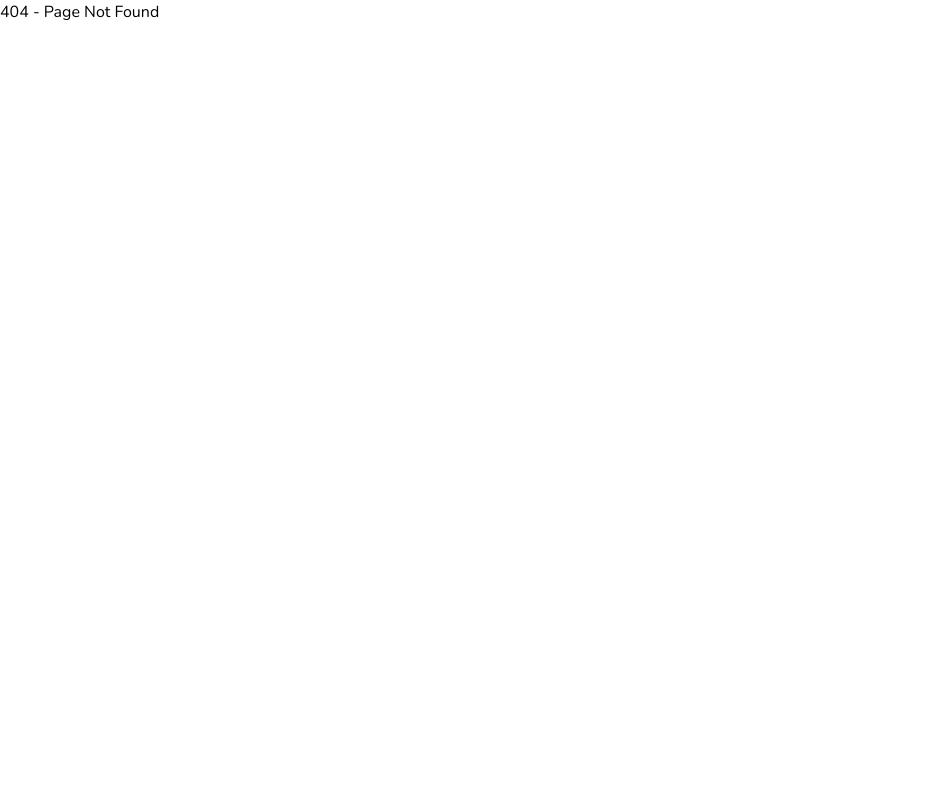
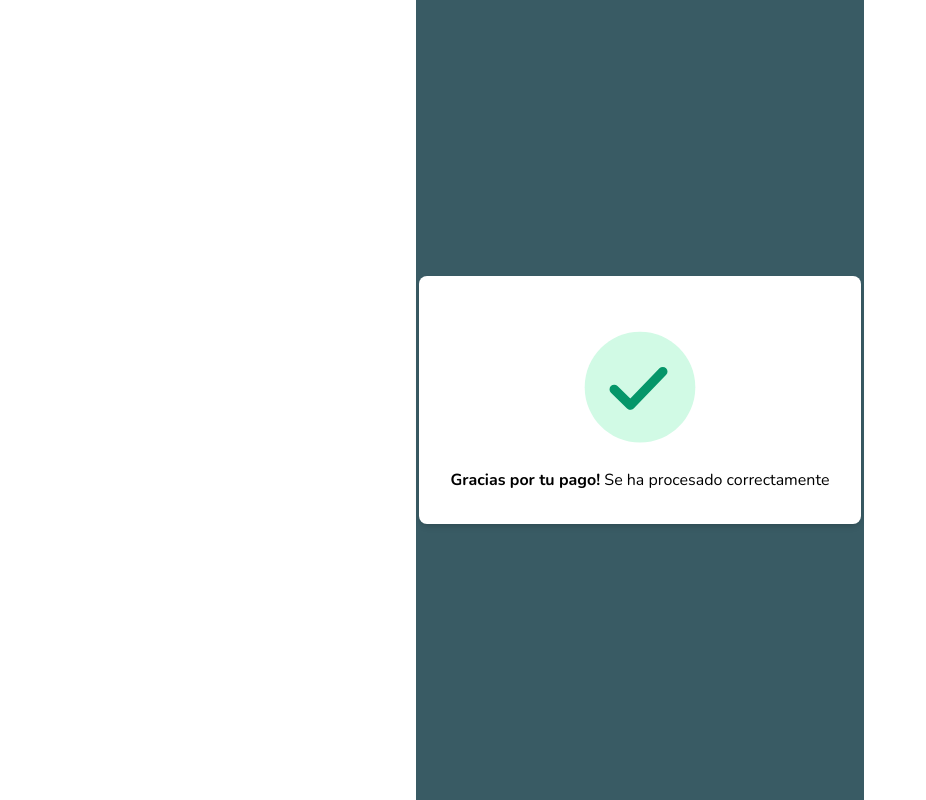
Before and after one commit to cricripagos/SimpleCrypto, a Next.js app: page /success/1 in a window 1280 px wide. Before the commit this address had no page. Shown: the whole page, without its empty margins (0-926 px from the left). Built offline with nearby package versions, Linux system fonts and the light colour scheme.

Commit message:
[Add] Confirmation1

```diff
--- a/package.json
+++ b/package.json
@@ -22,8 +22,10 @@
     "next": "13.3.0",
     "next-page-transitions": "^1.0.0-beta.2",
     "postcss": "8.4.21",
+    "prop-types": "^15.8.1",
     "react": "18.2.0",
     "react-dom": "18.2.0",
+    "react-lottie": "^1.2.3",
     "react-redux": "^8.0.5",
     "tailwindcss": "3.3.1",
     "wagmi": "^0.12.10"
--- a/src/pages/components/FooterPay/FooterPay.js
+++ b/src/pages/components/FooterPay/FooterPay.js
@@ -4,6 +4,7 @@ import { useDispatch, useSelector } from "react-redux"
 import { useEffect } from 'react'
 import { useState } from 'react'
 import { useSwitchNetwork, useNetwork, usePrepareContractWrite, useContractWrite, useWaitForTransaction, erc20ABI } from 'wagmi'
+import { useRouter } from 'next/router'
 
 const PayButton = ({ text }) => {
     const [chainOk, setChainOk] = useState(false)
@@ -19,6 +20,7 @@ const PayButton = ({ text }) => {
     // Este deberia cambiarse por hook a store, pero tambien se tiene que editar a medida que sucedan cosas para que se renderize en otro componente
     const [status, setStatus] = useState('')
     const dispatch = useDispatch()
+    const router = useRouter()
     //TODO cambiar variable de abajo por hook a store
     console.log(keys)
     const chosen_network = 80001
@@ -90,6 +92,7 @@ const PayButton = ({ text }) => {
     const { dataWait, isErrorWait, isLoadingWait } = useWaitForTransaction({
         hash: data?.hash,
         onSuccess(d) {
+            router.push('/success/000')
             dispatch(setToast({ message: 'La transaccion fue correctamente procesada con hash:' + d.transactionHash, status: 'success', loading: false, show: true}))
             // setStatus('La transaccion fue correctamente procesada con hash:' + d.transactionHash)
         },
--- a/src/pages/pagar/[merchant].js
+++ b/src/pages/pagar/[merchant].js
@@ -15,12 +15,11 @@ import Toast from "../components/Toast/Toast";
 
 
 const Pagar = ({payment_options, merchant}) => {
-  const router = useRouter();
   // const { merchant } = router.query;
   const { step, toast } = useSelector(state => state.interactions)
   const { address } = useAccount();
   const dispatch = useDispatch()
-  const {getMerchant, getNetworks} = useSupabase()
+  const { getNetworks} = useSupabase()
   const [data, setData] = useState(false)
 
   const getData = async () => {
--- /dev/null
+++ b/src/pages/success/[id].js
@@ -0,0 +1,37 @@
+import React, { useState } from 'react'
+import { PageWrapper, Spinner } from '../components/components'
+import Lottie from 'react-lottie';
+import animationData from '../../../public/lotties/check.json'
+
+const Success = () => {
+  const [loading, setLoading] = useState(false)
+  const defaultOptions = {
+    loop: false,
+    autoplay: true,
+    animationData: animationData,
+    rendererSettings: {
+      preserveAspectRatio: "xMidYMid slice"
+    }
+  };
+
+  return (
+    <PageWrapper>
+      <div className='bg-green-1 flex w-full h-screen flex-col items-center justify-center'>
+      {loading ? <Spinner /> :
+      <div className='bg-white p-8 rounded-lg shadow-md flex flex-col'>
+              <Lottie
+	    options={defaultOptions}
+        height={160}
+        width={160}
+      />
+      <p><b>Gracias por tu pago!</b> Se ha procesado correctamente</p>
+
+        </div>
+      }
+      </div>
+
+    </PageWrapper>
+  )
+}
+
+export default Success
```
Also changed, not shown: public/lotties/check.json (added, +1 -0 lines).
